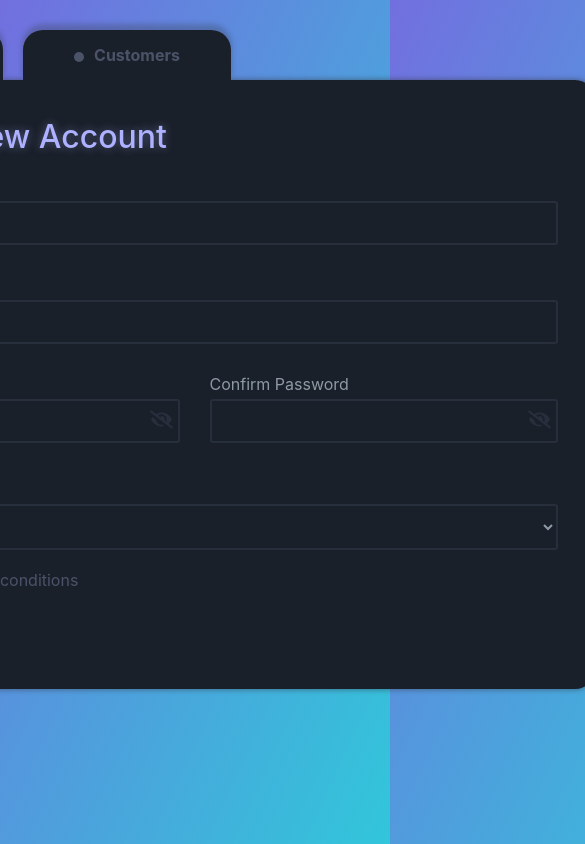
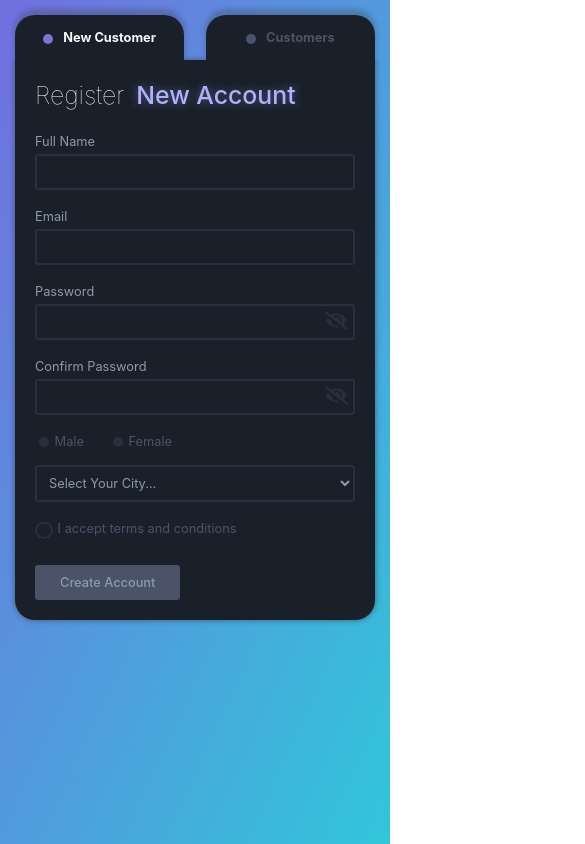
Before and after one commit to AshkanAhmady/validationFormik---react.typescript, a React (Create React App) app: page / in a window 390 px wide. Shown: the whole page, 585 px wide, since content can reach past the window. Built offline with nearby package versions, Linux system fonts and the light colour scheme.

Commit message:
responsive UI

```diff
--- a/src/index.css
+++ b/src/index.css
@@ -8,12 +8,16 @@
 }
 
 body {
+  width: 100%;
   min-height: 100vh;
   background-image: linear-gradient(to bottom right, #726fdf, #31c6da);
+}
+
+#root {
+  padding: 30px;
   display: flex;
   justify-content: center;
-  align-items: flex-start;
-  padding: 30px;
+  width: 100%;
 }
 
 .layout header {
@@ -318,6 +322,7 @@ body {
   justify-content: space-between;
   color: #8d9aa6;
   margin-top: 20px;
+  user-select: none;
 }
 
 .customers .singleCustomer:first-child {
@@ -338,3 +343,89 @@ body {
   font-size: 20px;
   margin: 3px 5px 0 0;
 }
+
+/* Responsive */
+@media (max-width: 850px) {
+  .layout {
+    width: 100%;
+  }
+  .layout main {
+    width: 100%;
+  }
+}
+
+@media (max-width: 510px) {
+  #root {
+    padding: 15px;
+  }
+
+  h1 {
+    font-size: 1.55rem !important;
+  }
+
+  p,
+  li,
+  a,
+  label,
+  button,
+  select {
+    font-size: 0.8rem !important;
+  }
+
+  .layout main {
+    padding: 20px;
+    border-radius: 0 0 20px 20px;
+  }
+
+  .layout header {
+    justify-content: space-between;
+  }
+
+  .layout header a {
+    width: 47%;
+    margin: 0;
+  }
+
+  .new_Customer form .pass_box {
+    margin: 0;
+  }
+
+  .new_Customer form .pass_box {
+    flex-direction: column;
+  }
+
+  .new_Customer form .pass_box .formControl {
+    width: 100%;
+  }
+
+  .new_Customer form {
+    margin-top: 10px;
+  }
+
+  .new_Customer form .formControl label,
+  .new_Customer form .formControl,
+  .new_Customer form .formControl select,
+  .new_Customer form .formControl.radio,
+  .new_Customer form .formControl.check,
+  .new_Customer form .pass_box .formControl {
+    margin-top: 7px !important;
+  }
+
+  .new_Customer form .formControl.check input {
+    margin: 9px 5px 0 0;
+  }
+
+  .new_Customer form .formControl.radio input {
+    margin: 6px 2px 0 25px;
+  }
+
+  .new_Customer form .formControl input[type="text"],
+  .new_Customer form .formControl input[type="email"],
+  .new_Customer form .formControl input[type="password"] {
+    padding: 3px;
+  }
+
+  .new_Customer form .formControl select {
+    padding: 8px;
+  }
+}
```
